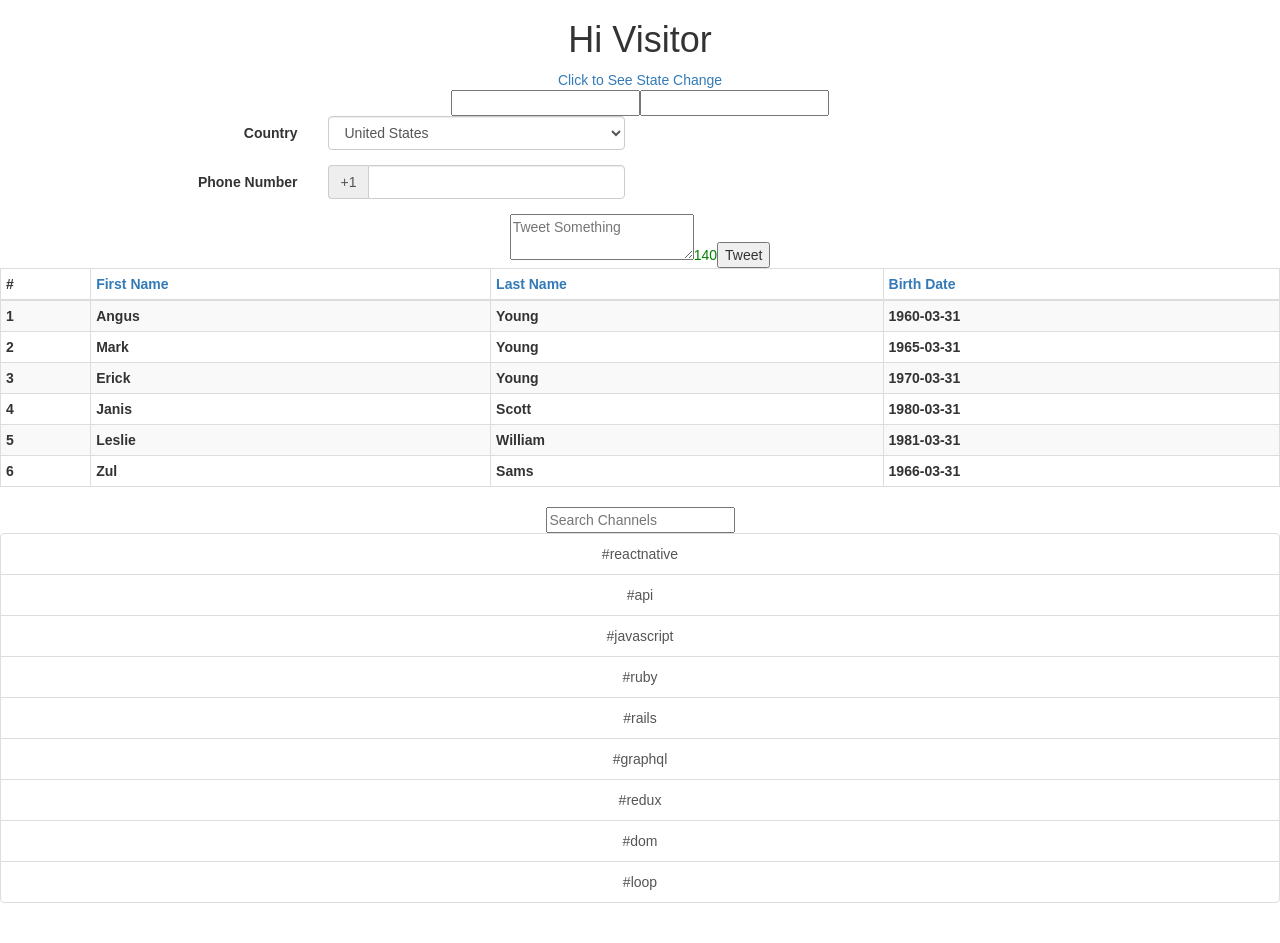
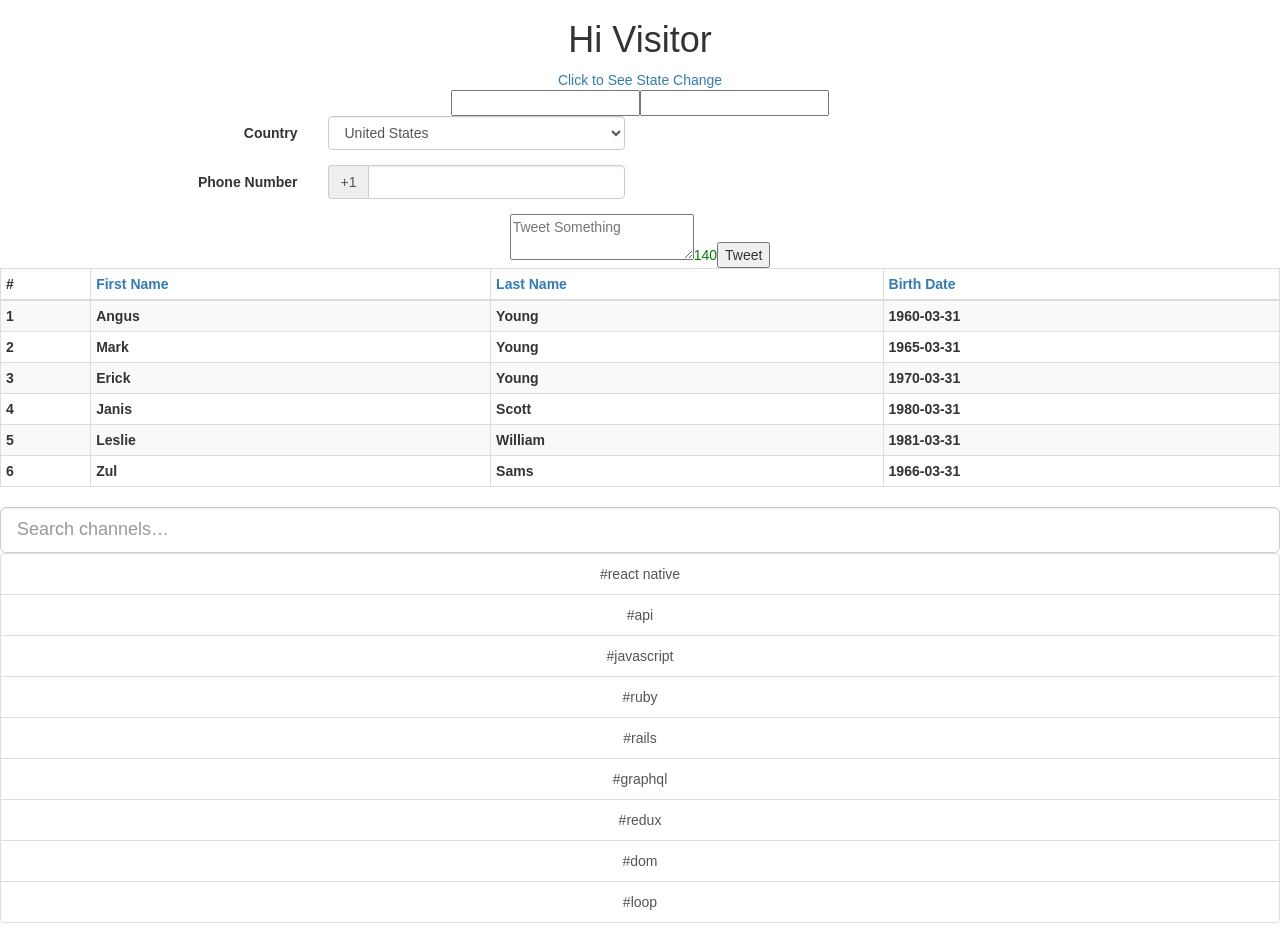
Before and after one commit to coding102/ReactComponents, a React (Create React App) app: page / in a window 1280 px wide. Built offline with nearby package versions, Linux system fonts and the light colour scheme.

Commit message:
list filter

```diff
--- a/src/App.js
+++ b/src/App.js
@@ -1,14 +1,79 @@
 import React, { Component } from 'react';
-import { ListGroup, ListGroupItem, Grid, Row, input } from 'react-bootstrap';
+import { Table, ListGroup, ListGroupItem, Grid, Row, FormControl, Well } from 'react-bootstrap';
 import './App.css';
-import { Table } from 'react-bootstrap';
 var clone = require('clone');
 
 
 // Search function
+class ChannelSearch extends React.Component {
+  constructor(props) {
+    super(props);
+
+    this.state = { searchQuery: '' };
+    this.changeSearchQuery = this.changeSearchQuery.bind(this);
+    this.filteredChannels  = this.filteredChannels.bind(this);
+  }
+
+  changeSearchQuery(newSearchQuery) {
+    this.setState({ searchQuery: newSearchQuery });
+  }
+
+  filteredChannels() {
+    let { channels }    = this.props,
+        { searchQuery } = this.state;
+
+    return channels.filter(channel => {
+      return channel.indexOf(searchQuery) === 0;
+    });
+  }
+
+  render() {
+    let { searchQuery } = this.state,
+        channels = this.filteredChannels();
+
+    return (
+      <Grid fluid={true}>
+        <Row>
+          <ChannelSearchInput searchQuery={searchQuery}
+                              onSearchQueryChanged={this.changeSearchQuery} />
+          {channels.length === 0 ?
+            <NoValidChannels searchQuery={searchQuery} /> :
+            <Channels channels={channels} />
+          }
+        </Row>
+      </Grid>
+    );
+  }
+}
+
+class ChannelSearchInput extends React.Component {
+  constructor(props) {
+    super(props);
+    this.handleSearchQueryChange = this.handleSearchQueryChange.bind(this);
+  }
+
+  handleSearchQueryChange(ev) {
+    let { onSearchQueryChanged } = this.props;
+    onSearchQueryChanged(ev.target.value)
+  }
+
+  render() {
+    let { searchQuery } = this.props;
+
+    return (
+      <FormControl type="text"
+         placeholder="Search channels…"
+         bsSize="large"
+         value={searchQuery}
+         onChange={this.handleSearchQueryChange} />
+    );
+  }
+}
+
 class Channels extends React.Component {
   render() {
     let { channels } = this.props;
+
     return (
       <ListGroup>
         {channels.map(channel =>
@@ -20,35 +85,19 @@ class Channels extends React.Component {
     );
   }
 }
-class ChannelSearch extends React.Component {
-  constructor(props) {
-    super(props);
-    this.state = { searchQuery: '' };
-    this.changeSearchQuery = this.changeSearchQuery.bind(this);
-  }
-  changeSearchQuery(event) {
 
-  }
+class NoValidChannels extends React.Component {
   render() {
-    let { channels } = this.props;
-    let { searchQuery } = this.state;
-    return (
-      <Grid fluid={true}>
-        <Row>
-            <input type="text"
-                  placeholder="Search Channels"
-                  bsSize="large"
-                  value={searchQuery}
-                  onChange={this.changeSearchQuery} />
-            <Channels channels={channels} />
-        </Row>
-      </Grid>
-    );
+    let { searchQuery } = this.props;
+
+    return (<Well>There are no channels matching
+                  your query <strong>"{searchQuery}"</strong>.
+            </Well>);
   }
 }
 ChannelSearch.defaultProps = {
   channels: [
-    "reactnative",
+    "react native",
     "api",
     "javascript",
     "ruby",
```
